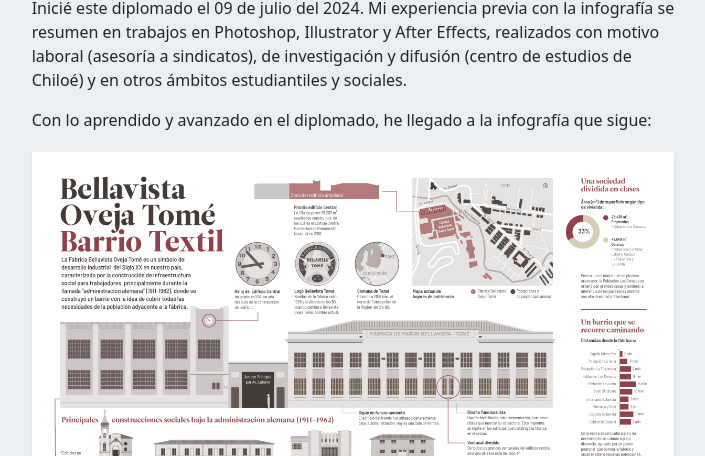
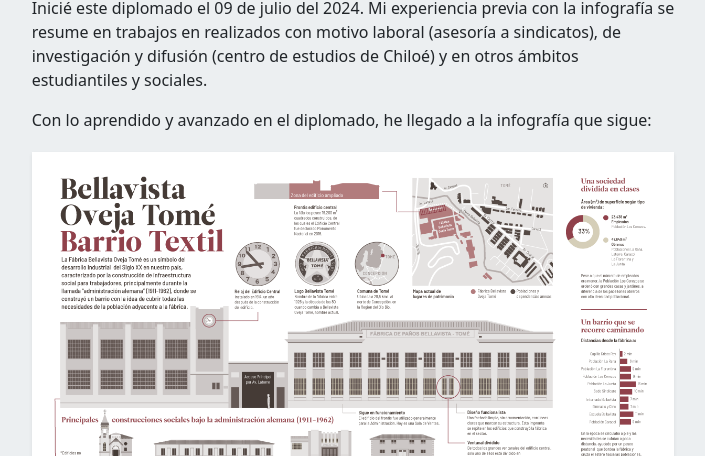
Before and after one commit to shenriquezf/primera-clase, a plain HTML site: page index.html in a window 1280 px wide. Shown: the part 644-1100 px from the top of the page, without its empty margins (287-992 px from the left). Drawn offline with nearby package versions, Linux system fonts and the light colour scheme.

Commit message:
Update index.html

```diff
--- a/index.html
+++ b/index.html
@@ -31,7 +31,7 @@
             <main class="row">
                 <div class="col-11 col-md-10 mx-auto my-5">
                     <h2 class="text-center">Lo avanzado</h2>
-                    <p>Inicié este diplomado el 09 de julio del 2024. Mi experiencia previa con la infografía se resumen en trabajos en Photoshop, Illustrator y After Effects, realizados con motivo laboral (asesoría a sindicatos), de investigación y difusión (centro de estudios de Chiloé) y en otros ámbitos estudiantiles y sociales.</p>
+                    <p>Inicié este diplomado el 09 de julio del 2024. Mi experiencia previa con la infografía se resume en trabajos en realizados con motivo laboral (asesoría a sindicatos), de investigación y difusión (centro de estudios de Chiloé) y en otros ámbitos estudiantiles y sociales.</p>
                     <p>Con lo aprendido y avanzado en el diplomado, he llegado a la infografía que sigue:</p>
                     <img src="imagen.png" class="w-100 mt-1 mb-3 shadow-sm"/>
                     <p>Además, he podido explorar otras formas de presentar información, estando, por ejemplo, lo aprendido en el módulo recién pasado y <a href="https://www.instagram.com/diplomadoinfografia/" target="_blank">publicado en Instagram</a>.</p>
```
